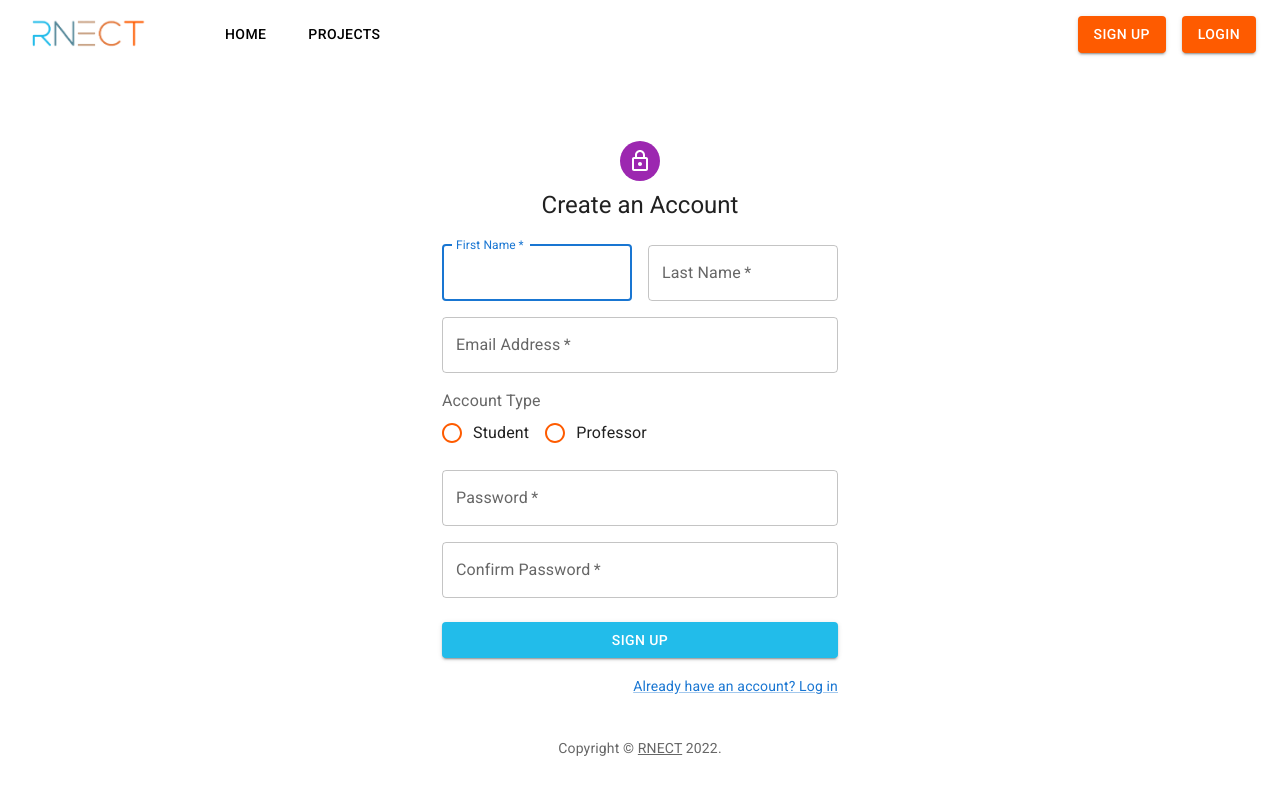
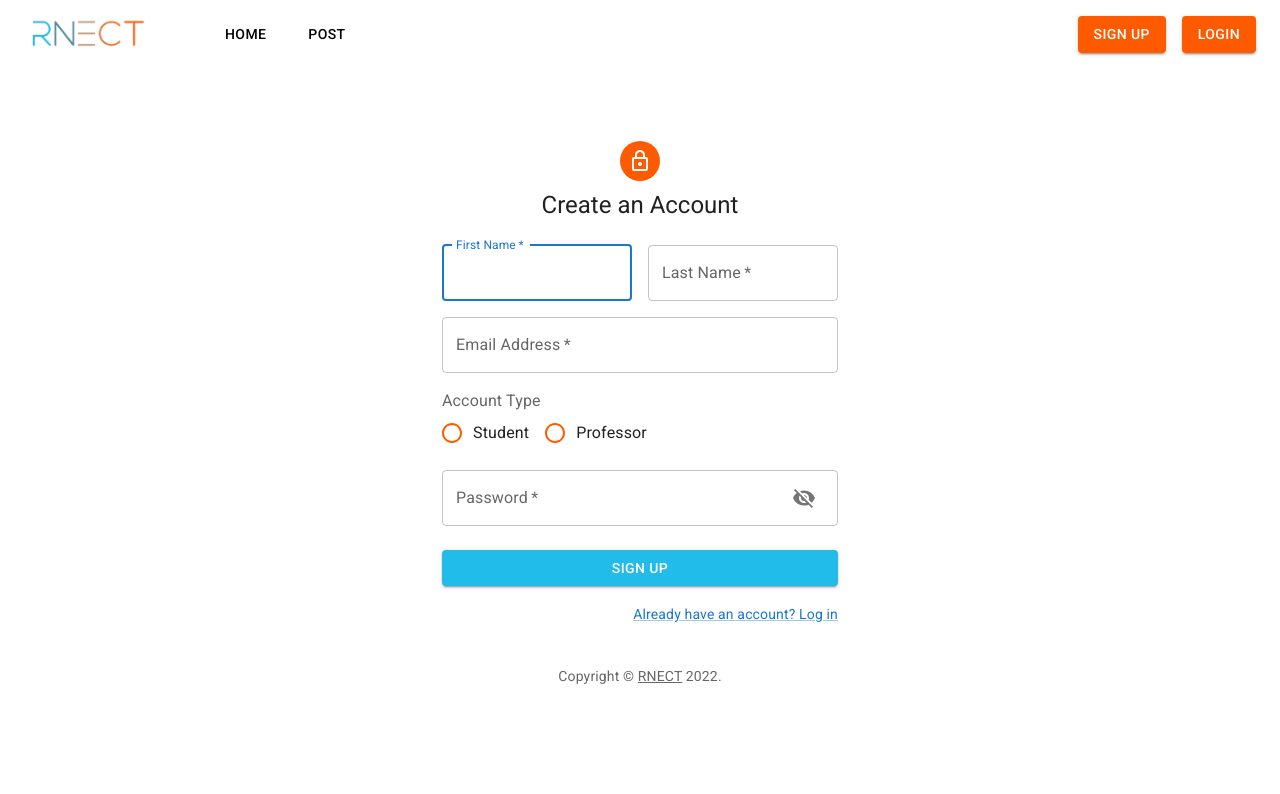
Before and after one commit to uprm-inso-4117-2021-2022-s2/semester-project-team-13, a React (Create React App) app: page /SignUp in a window 1280 px wide. Shown: the top 794 px of the page. Built offline with nearby package versions, Linux system fonts and the light colour scheme.

Commit message:
SIgnUp Done!

```diff
--- a/package.json
+++ b/package.json
@@ -14,6 +14,7 @@
     "react-dom": "^18.0.0",
     "react-router-dom": "^6.3.0",
     "react-scripts": "5.0.0",
+    "validator": "^13.7.0",
     "web-vitals": "^2.1.4"
   },
   "scripts": {
--- a/src/App.js
+++ b/src/App.js
@@ -16,7 +16,7 @@ import RNECTNavbar from './Components/RNECTNavbar';
 const user = {
   name: "Pepito Pérez",
   isLogged: false,
-  type: "S"
+  type: "P"
 }
 
 function App() {
--- a/src/Components/ApplicationForm.jsx
+++ b/src/Components/ApplicationForm.jsx
@@ -105,7 +105,7 @@ export default function ResearchInfo(props) {
                         Submit Application
                     </Button>
                     <Snackbar sx={{ height: "100%" }} anchorOrigin={{ vertical: 'top', horizontal: 'center' }} open={open} autoHideDuration={4000} onClose={handleClose}>
-                        <Alert onClose={handleClose} variant="filled" severity="success" sx={{ width: '100%', backgroundColor:"#4BB543", fontSize:"25px", fontFamily: "Montserrat" }}>
+                        <Alert onClose={handleClose} variant="filled" severity="success" sx={{ width: '100%', backgroundColor:"#4BB543", fontFamily: "Montserrat" }}>
                             Your application has been submitted successfully!
                         </Alert>
                     </Snackbar>
--- a/src/Components/RNECTNavbar.jsx
+++ b/src/Components/RNECTNavbar.jsx
@@ -64,7 +64,7 @@ const RNECTNavbar = (props) => {
           :
           <Stack sx={{marginLeft:"auto"}} spacing={2} direction="row">
             <LogButton variant="contained" href="/SignUp">Sign Up</LogButton>
-            <LogButton variant="contained">Login</LogButton>
+            <LogButton variant="contained" href="/LogIn">Login</LogButton>
           </Stack>
 
           }
--- a/src/Pages/LogIn.js
+++ b/src/Pages/LogIn.js
@@ -50,7 +50,7 @@ export default function LogIn() {
             alignItems: 'center',
           }}
         >
-          <Avatar sx={{ m: 1, bgcolor: 'secondary.main' }}>
+          <Avatar sx={{ m: 1, bgcolor: '#FE5B00' }}>
             <LockOutlinedIcon />
           </Avatar>
           <Typography component="h1" variant="h5">
--- a/src/Pages/SignUp.js
+++ b/src/Pages/SignUp.js
@@ -1,4 +1,5 @@
 import * as React from 'react';
+import validator from 'validator';
 import Avatar from '@mui/material/Avatar';
 import Button from '@mui/material/Button';
 import CssBaseline from '@mui/material/CssBaseline';
@@ -15,6 +16,12 @@ import Radio from '@mui/material/Radio';
 import RadioGroup from '@mui/material/RadioGroup';
 import FormControl from '@mui/material/FormControl';
 import FormLabel from '@mui/material/FormLabel';
+import FormHelperText from '@mui/material/FormHelperText';
+import Alert from '@mui/material/Alert';
+import InputAdornment from '@mui/material/InputAdornment';
+import IconButton from '@mui/material/IconButton';
+import Visibility from "@mui/icons-material/Visibility";
+import VisibilityOff from "@mui/icons-material/VisibilityOff";
 
 function Copyright(props) {
   return (
@@ -30,8 +37,83 @@ function Copyright(props) {
 }
 
 const theme = createTheme();
+const MAX_LENGTH = 35;
 
 export default function SignUp() {
+
+  var selected = "Student";
+
+  const handleSelected = (event) => {
+    selected = event.target.value
+  };
+
+  const [firstN, setFirstN] = React.useState("");
+  const [errorMessageFN, setErrorMessageFN] = React.useState("");
+
+  const handleFirstN = (event) => {
+      setFirstN(event.target.value)
+
+      if (firstN.length >= MAX_LENGTH) {
+        setErrorMessageFN(
+          "The input has exceeded the maximum number of characters"
+        );
+      }
+      else{
+        setErrorMessageFN("");
+      }
+  };
+
+
+  const [lastN, setLastN] = React.useState("");
+  const [errorMessageLN, setErrorMessageLN] = React.useState("");
+
+  const handleLastN = (event) => {
+      setLastN(event.target.value)
+
+      if (lastN.length >= MAX_LENGTH) {
+        setErrorMessageLN(
+          "The input has exceeded the maximum number of characters."
+        );
+      }
+      else{
+        setErrorMessageLN("");
+      }
+  };
+
+  const [email, setEmail] = React.useState("");
+  const [emailError, setEmailError] = React.useState('')
+
+  const validateEmail = (event) => {
+    setEmail(event.target.value)
+
+    if (validator.isEmail(email)) {
+      setEmailError('')
+    } else {
+      setEmailError('Please enter a valid email address.')
+    }
+  }
+
+  const [password, setPassword] = React.useState("");
+  const [passwordError, setPasswordError] = React.useState(false)
+
+  const validatePassword = (event) => {
+
+    setPassword(event.target.value)
+
+    if (validator.isStrongPassword(password, {
+      minLength: 8, minLowercase: 1,
+      minUppercase: 1, minNumbers: 1, minSymbols: 1
+    })) {
+      setPasswordError(false)
+    } else {
+      setPasswordError(true)
+    }
+  }
+
+  const [showPassword, setShowPassword] = React.useState(false);
+  const handleClickShowPassword = () => setShowPassword(!showPassword);
+  const handleMouseDownPassword = () => setShowPassword(!showPassword);
+
   const handleSubmit = (event) => {
     event.preventDefault();
     const data = new FormData(event.currentTarget);
@@ -53,7 +135,7 @@ export default function SignUp() {
             alignItems: 'center',
           }}
         >
-          <Avatar sx={{ m: 1, bgcolor: 'secondary.main' }}>
+          <Avatar sx={{ m: 1, bgcolor: '#FE5B00' }}>
             <LockOutlinedIcon />
           </Avatar>
           <Typography component="h1" variant="h5">
@@ -65,31 +147,43 @@ export default function SignUp() {
                 <TextField
                   autoComplete="given-name"
                   name="firstName"
+                  error={errorMessageFN.length > 0}
                   required
                   fullWidth
                   id="firstName"
                   label="First Name"
                   autoFocus
+                  helperText={errorMessageFN}
+                  onChange={handleFirstN}
+                  value={firstN}
                 />
               </Grid>
               <Grid item xs={12} sm={6}>
                 <TextField
                   required
+                  error={errorMessageLN.length > 0}
                   fullWidth
                   id="lastName"
                   label="Last Name"
                   name="lastName"
                   autoComplete="family-name"
+                  helperText={errorMessageLN}
+                  onChange={handleLastN}
+                  value={lastN}
                 />
               </Grid>
               <Grid item xs={12}>
                 <TextField
                   required
+                  error={emailError.length > 0}
                   fullWidth
                   id="email"
                   label="Email Address"
                   name="email"
                   autoComplete="email"
+                  helperText={emailError}
+                  onChange={validateEmail}
+                  value={email}
                 />
               </Grid>
               <Grid item xs={12}>
@@ -99,6 +193,7 @@ export default function SignUp() {
                         row
                         aria-labelledby="demo-row-radio-buttons-group-label"
                         name="row-radio-buttons-group"
+                        onChange={handleSelected}
                     >
                         <FormControlLabel value="Student" control={<Radio style={{color: "#FE5B00"}}/>} label="Student" />
                         <FormControlLabel value="Professor" control={<Radio style={{color: "#FE5B00"}}/>} label="Professor" />
@@ -109,24 +204,46 @@ export default function SignUp() {
               <Grid item xs={12}>
                 <TextField
                   required
+                  error={passwordError}
                   fullWidth
                   name="password"
                   label="Password"
-                  type="password"
                   id="password"
                   autoComplete="new-password"
+                  onChange={validatePassword}
+                  value={password}
+                  InputProps={{ // <-- This is where the toggle button is added.
+                    endAdornment: (
+                      <InputAdornment position="end">
+                        <IconButton
+                          aria-label="toggle password visibility"
+                          onClick={handleClickShowPassword}
+                          onMouseDown={handleMouseDownPassword}
+                        >
+                          {showPassword ? <Visibility /> : <VisibilityOff />}
+                        </IconButton>
+                      </InputAdornment>
+                    )
+                  }}
+                  type={showPassword ? "text" : "password"}
                 />
-              </Grid>
-              <Grid item xs={12}>
-                <TextField
-                  required
-                  fullWidth
-                  name="confirmPassword"
-                  label="Confirm Password"
-                  type="confirmPassword"
-                  id="confirmPassword"
-                  autoComplete="new-password"
-                />
+                  {passwordError ?
+                    <Alert severity="error" style={{marginTop: "10px"}}>
+                      Your password needs to:
+                      <br/>
+                        - be at least 8 characters long
+                        <br/>
+                        - include at least 1 uppercase character
+                        <br/>
+                        - include at least 1 lowercase character
+                        <br/>
+                        - include at least 1 number
+                        <br/>
+                        - include at least 1 symbol
+                    </Alert>
+                  :
+                    null
+                  }
               </Grid>
             </Grid>
             <Button
```
Also changed, not shown: 1 other file (tests, documents, lock files or other folders).
